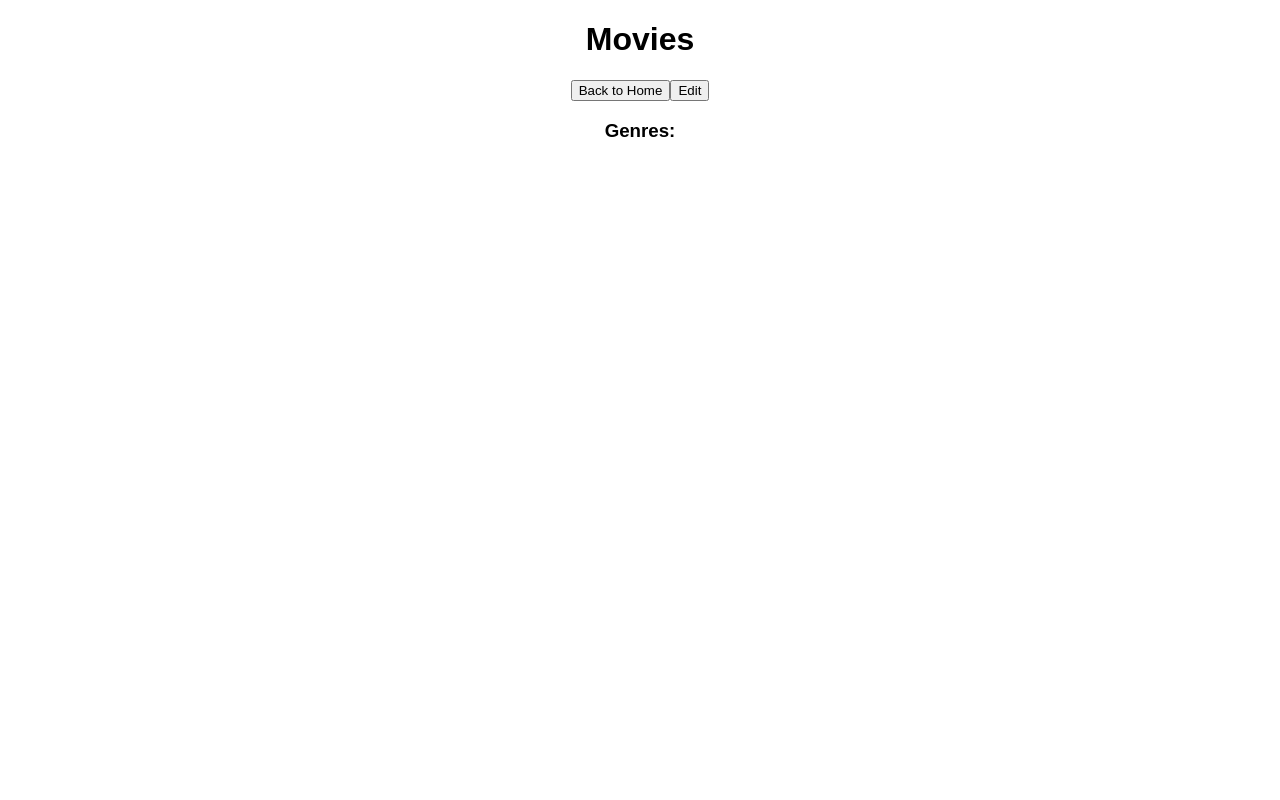
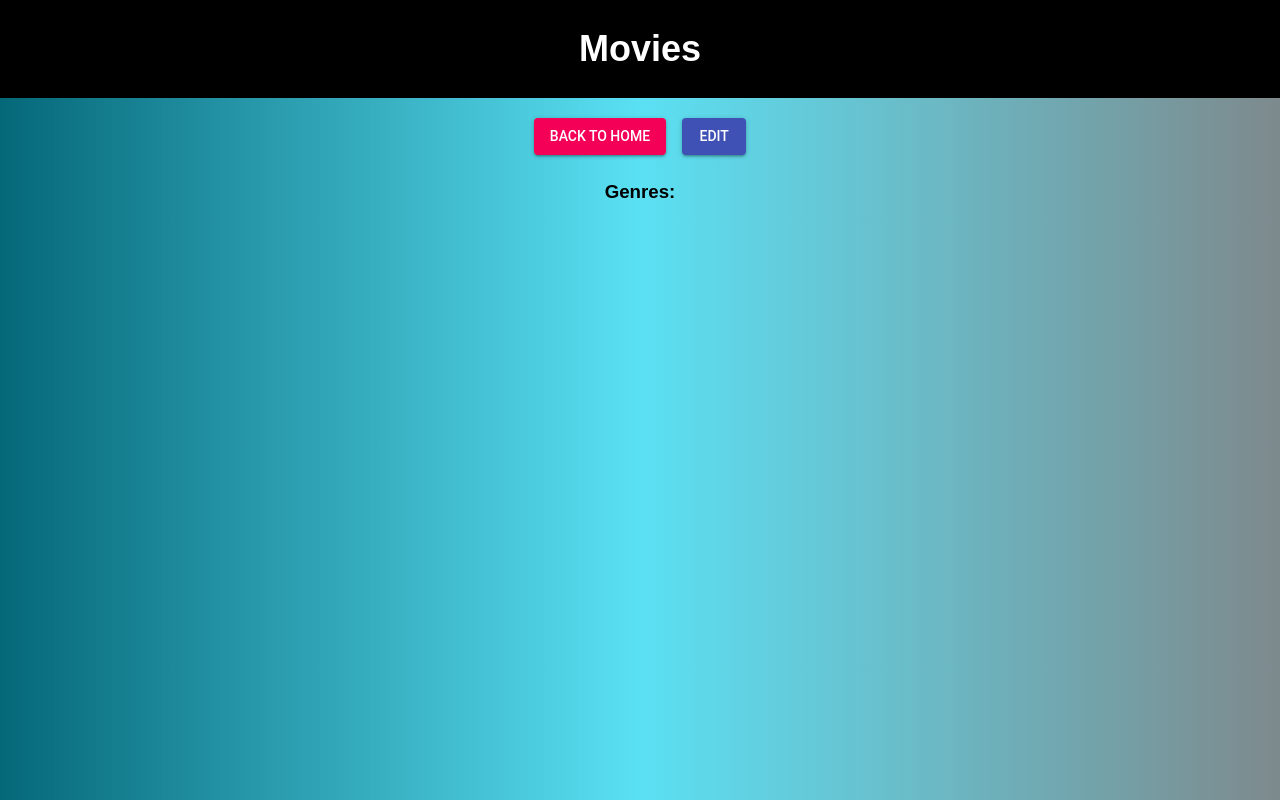
Before and after one commit to cmdornfeld/movie-sagas, a React (Create React App) app: page /details in a window 1280 px wide. Built offline with nearby package versions, Linux system fonts and the light colour scheme.

Commit message:
added material ui and custom styling

```diff
--- a/src/components/App/App.css
+++ b/src/components/App/App.css
@@ -22,3 +22,24 @@
   from { transform: rotate(0deg); }
   to { transform: rotate(360deg); }
 }
+
+body {
+  background: rgb(5,104,121);
+  background: linear-gradient(90deg, rgba(5,104,121,1) 0%, rgba(19,211,238,0.6979166666666667) 50%, rgba(70,88,92,0.7035189075630253) 100%);
+
+}
+
+.header {
+  background-color: black;
+  color: white;
+  margin-bottom: 12px;
+  margin-top: 0;
+  padding: 28px;
+  font-size: 36px;
+}
+
+.card {
+  width: 75%;
+  margin: auto;
+  margin-bottom: 12px;
+}
--- a/src/components/Details/Details.js
+++ b/src/components/Details/Details.js
@@ -1,5 +1,14 @@
 import React, { Component } from 'react';
 import {connect} from 'react-redux';
+import { withStyles } from '@material-ui/core/styles';
+import Button from '@material-ui/core/Button';
+
+// Styling for material-UI
+const styles = theme => ({
+  button: {
+    margin: theme.spacing.unit,
+  },
+});
 
 class Details extends Component {
 
@@ -18,9 +27,13 @@ class Details extends Component {
   render() {
     return (
         <>
-          <button onClick={this.backToHome}>Back to Home</button>
-          <button onClick={(event) => this.editDetails(event, this.props.details[0].id)}>Edit</button>
-          {JSON.stringify(this.props.details[0])}
+          <Button className={this.props.classes.button} onClick={this.backToHome} variant="contained" color="secondary">
+            Back to Home
+          </Button>
+          <Button className={this.props.classes.button} onClick={(event) => this.editDetails(event, this.props.details[0].id)}
+            variant="contained" color="primary">
+              Edit
+          </Button>
           {/* // map through our detailsReducer, creating a "movie" and "i" for the item in our detailsReducer array
               // assign a key to the div = to "i"
               // properties of the detailsReducer item can now be targeted by calling "movie"."propertyName" */}
@@ -56,4 +69,4 @@ const putReduxStateOnProps = (reduxState)=>({
 });
 
 // connecting our reduxState to Details component and exporting "Details" (imported on App.js)
-export default connect(putReduxStateOnProps)(Details);
+export default connect(putReduxStateOnProps)(withStyles(styles)(Details));
--- a/src/components/Edit/Edit.js
+++ b/src/components/Edit/Edit.js
@@ -1,5 +1,19 @@
 import React, { Component } from 'react';
 import {connect} from 'react-redux';
+import { withStyles } from '@material-ui/core/styles';
+import Button from '@material-ui/core/Button';
+import TextField from '@material-ui/core/TextField';
+
+// Styling for material-UI
+const styles = theme => ({
+    textField: {
+        marginLeft: theme.spacing.unit,
+        marginBottom: 12,
+    },
+    button: {
+        margin: theme.spacing.unit,
+    },
+});
 
 class Edit extends Component {
 
@@ -44,12 +58,19 @@ class Edit extends Component {
     render(){
         return (
             <>
-                <p>Edit page</p>
-                <input onChange={(event) => this.handleChange(event, 'title')} type="text" placeholder="title" />
-                <textarea onChange={(event) => this.handleChange(event, 'description')} type="text" placeholder="description" />
-                <button onClick={this.backToDetails}>Cancel</button>
-                <button onClick={this.editMovieInfo}>Save</button>
-                {JSON.stringify(this.props.details[0].id)}
+                <p>Edit details for {this.props.details[0].title}</p>
+                <TextField className={this.props.classes.textField} onChange={(event) => this.handleChange(event, 'title')}
+                    type="text" label="movie title" variant="outlined" />
+                <br/>
+                <TextField className={this.props.classes.textField} onChange={(event) => this.handleChange(event, 'description')}
+                    type="text" label="movie description" variant="outlined" multiline={true} rows={4} />
+                <br/>
+                <Button className={this.props.classes.button} onClick={this.backToDetails} variant="contained" color="secondary">
+                    Cancel
+                </Button>
+                <Button className={this.props.classes.button} onClick={this.editMovieInfo} variant="contained" color="primary">
+                    Save
+                </Button>
             </>
         )
     }
@@ -62,4 +83,4 @@ const putReduxStateOnProps = (reduxState)=>({
 });
 
 // connecting our reduxState to Edit component and exporting "Edit" (imported on App.js)
-export default connect(putReduxStateOnProps)(Edit)
+export default connect(putReduxStateOnProps)(withStyles(styles)(Edit));
--- a/src/components/Home/Home.js
+++ b/src/components/Home/Home.js
@@ -1,6 +1,18 @@
 import React, { Component } from 'react';
 import {connect} from 'react-redux';
 import {Link} from 'react-router-dom';
+import { withStyles } from '@material-ui/core/styles';
+import Card from '@material-ui/core/Card';
+import CardContent from '@material-ui/core/CardContent';
+import Typography from '@material-ui/core/Typography';
+
+
+// Styling for material-UI
+const styles = theme => ({
+  card: {
+    fontSize: 16,
+  }
+});
 
 class Home extends Component {
 
@@ -24,8 +36,12 @@ class Home extends Component {
           // properties of each moviesReducer item can now be targeted by calling "movie"."propertyName" */}
           {this.props.movies.map((movie, i) => {
             return (
-              <div key={i}>
+              <div className="card">
+              <Card key={i} className={this.props.classes.card} >
+                <CardContent>
+                  <Typography className={this.props.classes.title} color="textSecondary" gutterBottom>
                     <h2>{movie.title}</h2>
+                  </Typography>
                   <br/>
                   {/* // on the click of the "movie.poster"/img, "link" user to the details page
                       // trigger goToDetails function with given parameters (event and the id of the movie clicked) */}
@@ -33,7 +49,11 @@ class Home extends Component {
                   <img onClick={(event) => this.goToDetails(event, movie.id)} src={movie.poster}
                     alt={movie.title} />
                   </Link>
-                <p>{movie.description}</p>
+                  <Typography component="p">
+                    {movie.description}
+                  </Typography>
+                </CardContent>
+              </Card>
               </div>
             )
           })}
@@ -49,4 +69,4 @@ const putReduxStateOnProps = (reduxState)=>({
 });
 
 // connecting our reduxState to Home component and exporting "Home" (imported on App.js)
-export default connect(putReduxStateOnProps)(Home);
+export default connect(putReduxStateOnProps)(withStyles(styles)(Home));
```
Lines whose indentation alone changed are shown as unchanged.
